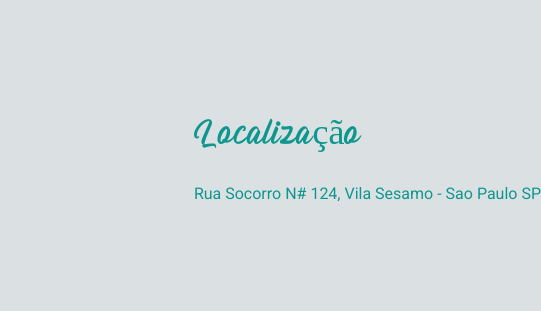
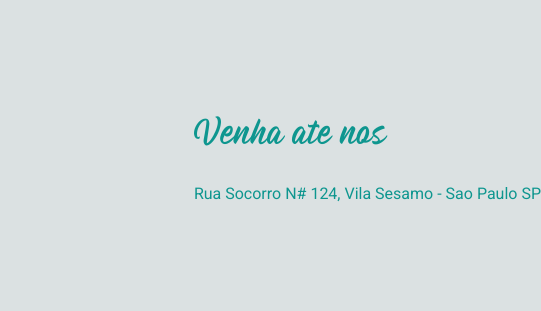
Before and after one commit to AliOlech/site_skateshop, a plain HTML site: page index.html in a window 1280 px wide. Shown: the part 1032-1343 px from the top of the page, 739-1280 px from the left. Drawn offline with Linux system fonts and the light colour scheme.

Commit message:
Update index.html

```diff
--- a/index.html
+++ b/index.html
@@ -146,7 +146,7 @@
                     </ul>
                 </div>
                 <div>
-                    <h3>Localização</h3>
+                    <h3>Venha ate nos</h3>
                     <p>
                         Rua Socorro N# 124, Vila Sesamo - Sao Paulo SP
                     </p>
```
